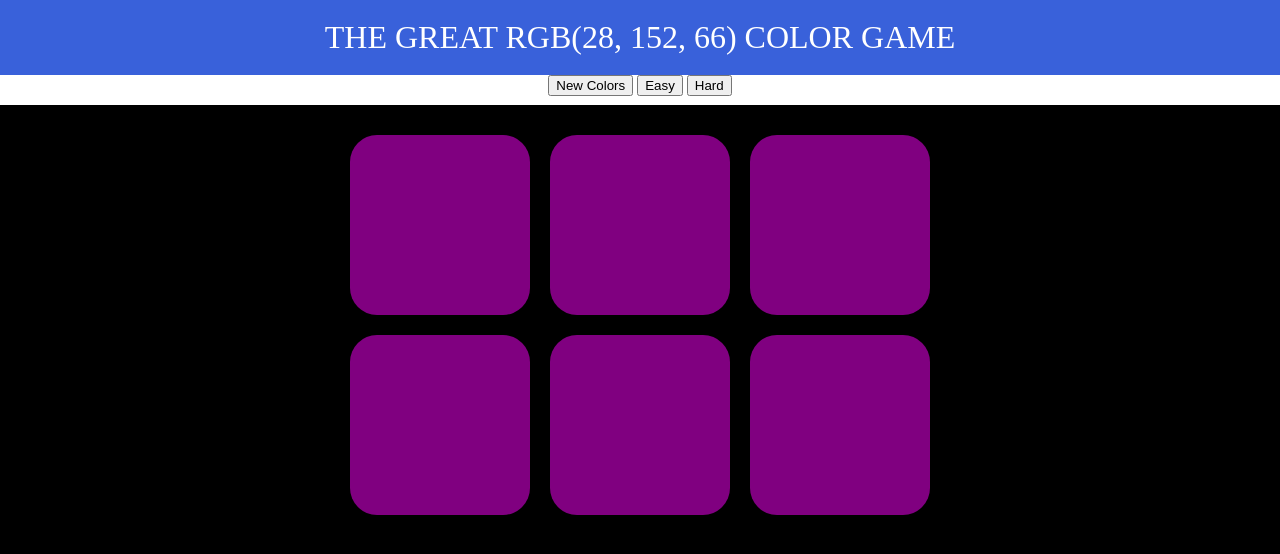
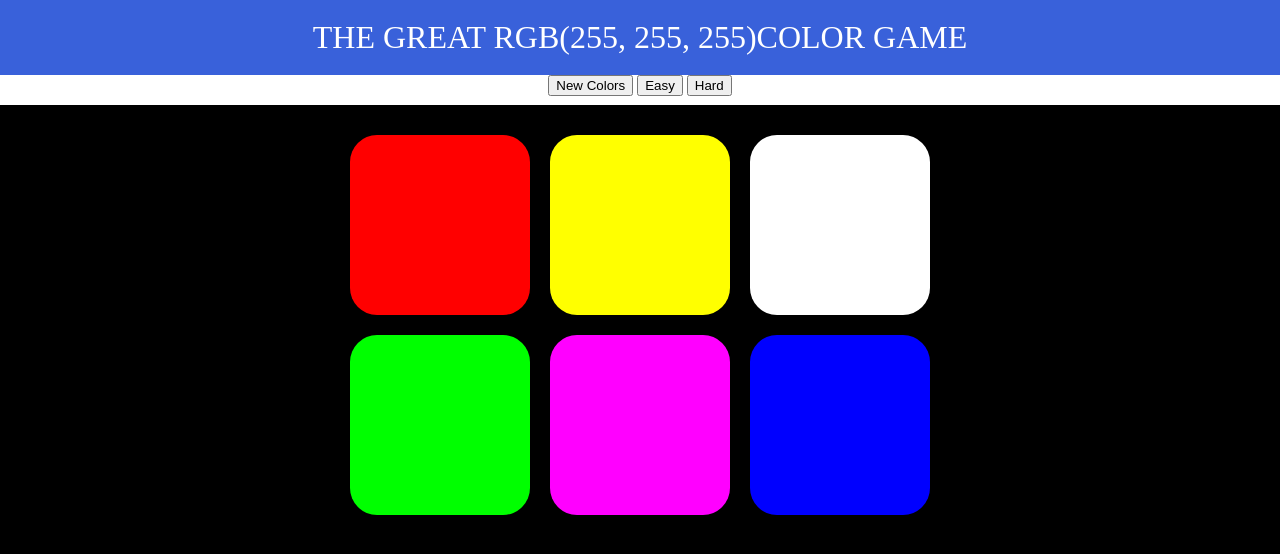
Before and after one commit to SumyaAfrinNishe/Color-Game, a plain HTML site: page index.html in a window 1280 px wide. Drawn offline with Linux system fonts and the light colour scheme.

Commit message:
Pick Color

```diff
--- a/index.html
+++ b/index.html
@@ -7,7 +7,7 @@
     <link rel="stylesheet" href="style.css">
 </head>
 <body>
-    <h1>THE GREAT RGB(28, 152, 66) COLOR GAME</h1>
+    <h1>THE GREAT <span class ="displayColor"></span>COLOR GAME</h1>
     <div id="stripe">
         <button id="reset">New Colors</button>
         <span class="message"></span>
--- a/main.js
+++ b/main.js
@@ -1,4 +1,5 @@
 var square=document.querySelectorAll(".square");
+var displayColor = document.querySelector(".displayColor");
 //console.log(square);
 
 
@@ -12,7 +13,15 @@ var colors =[
 
 ];
 
-for(var i=0; i < colors.length; i++)
+var pickedColor = colors[2];
+displayColor.textContent = pickedColor;
+for(var i=0; i < square.length; i++)
 {
-    alert(colors[i]);
+    // console.log(square[i]);
+    console.log(i);
+    square[i].style.backgroundColor = colors[i];
+    square[i].addEventListener("click", function()
+{
+//     alert("you clicked inside the box.")
+})
 }
```
